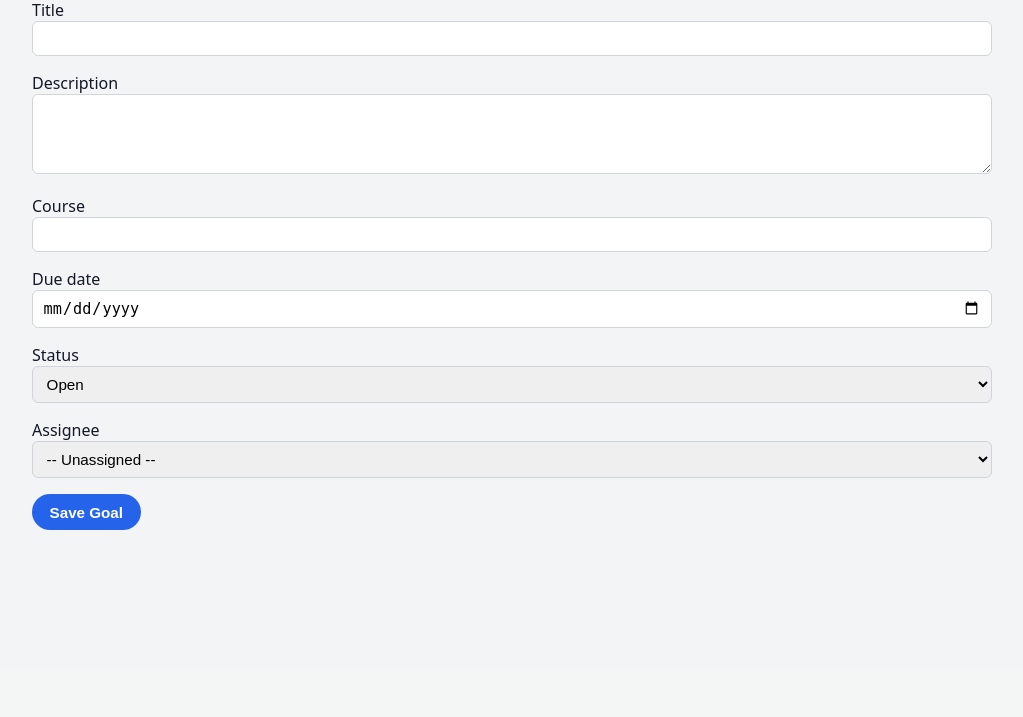
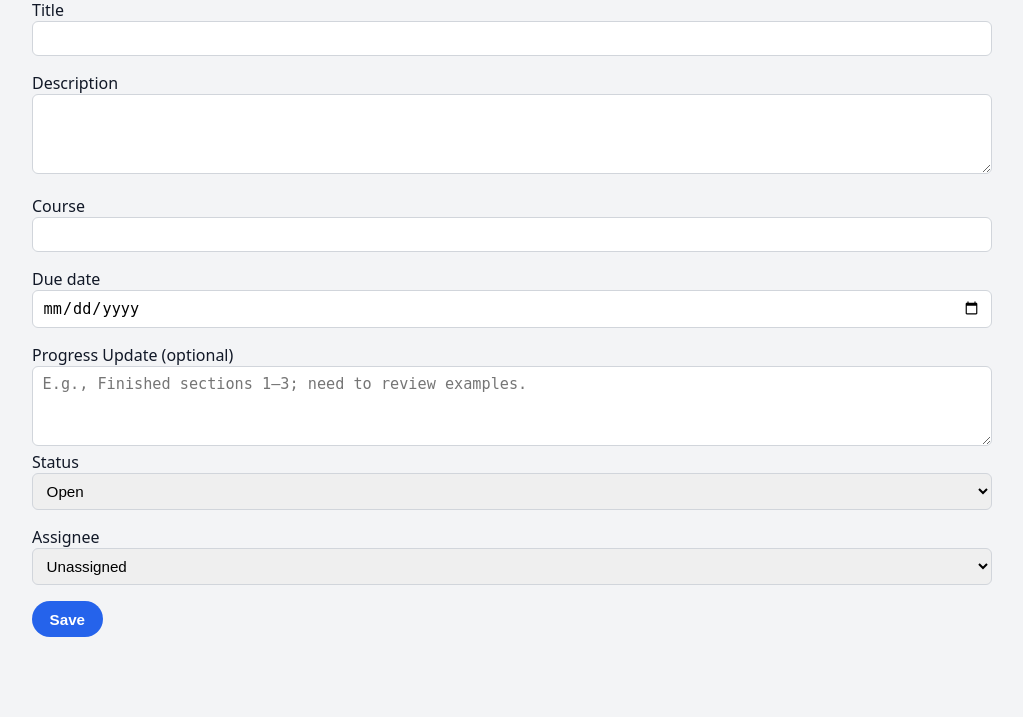
Before and after one commit to gauravd12345/milestone_project, a Flask app: page /goals/create in a window 1280 px wide. Shown: the part 130-847 px from the top of the page, without its empty margins (128-1151 px from the left). Before the commit the page ends 660 px from the top, so only its background shows below. Run offline with Flask 3, Linux system fonts and the light colour scheme; the visitor is signed in with stand-in values (Sample User, id 1); data comes from the database, SQL or seed files in the repository.

Commit message:
added use case

```diff
--- a/repo/app/forms.py
+++ b/repo/app/forms.py
@@ -8,6 +8,7 @@ from wtforms import (
     SelectField,
 )
 from wtforms.validators import DataRequired, Email, Length, Optional
+from wtforms import StringField, PasswordField, SubmitField, TextAreaField, SelectField, DateField, IntegerField
 
 
 class RegisterForm(FlaskForm):
@@ -27,17 +28,20 @@ class LoginForm(FlaskForm):
 
 
 class TaskForm(FlaskForm):
-    title = StringField("Title", validators=[DataRequired(), Length(max=120)])
-    description = TextAreaField("Description", validators=[Optional(), Length(max=2000)])
-    due_date = DateField("Due date", validators=[Optional()], format="%Y-%m-%d")
+    title = StringField("Title", validators=[DataRequired()])
+    description = TextAreaField("Description")
+    course_code = StringField("Course Code")
     status = SelectField(
         "Status",
-        choices=[
-            ("open", "Open"),
-            ("in_progress", "In Progress"),
-            ("done", "Done"),
-        ],
+        choices=[("open", "Open"), ("in_progress", "In Progress"), ("done", "Done")],
+        default="open",
     )
-    assignee_id = SelectField("Assignee", coerce=int, validators=[Optional()])
-    course_code = StringField("Course", validators=[Optional(), Length(max=64)])
-    submit = SubmitField("Save Goal")
+    due_date = DateField("Due Date", format="%Y-%m-%d", validators=[Optional()])
+    assignee_id = SelectField("Assignee", coerce=int)
+
+    progress_note = TextAreaField(
+        "Progress Update (optional)",
+        render_kw={"rows": 3, "placeholder": "E.g., Finished sections 1–3; need to review examples."},
+    )
+
+    submit = SubmitField("Save")
--- a/repo/app/models.py
+++ b/repo/app/models.py
@@ -34,10 +34,13 @@ class Task(db.Model):
     assignee_id = db.Column(db.Integer, db.ForeignKey("user.id"), nullable=True)
     created_at = db.Column(db.DateTime, default=datetime.utcnow)
 
+    progress_note = db.Column(db.Text, default="")
+
     def __init__(self, **kwargs):
         super().__init__(**kwargs)
         if self.status is None:
             self.status = "open"
+
 
 
 
--- a/repo/app/tasks/routes.py
+++ b/repo/app/tasks/routes.py
@@ -33,27 +33,26 @@ def completed():
 def create():
     form = TaskForm()
 
+    # populate assignee choices
     users = User.query.order_by(User.email).all()
-    form.assignee_id.choices = [(-1, "-- Unassigned --")] + [
-        (u.id, u.email) for u in users
-    ]
+    form.assignee_id.choices = [(-1, "Unassigned")] + [(u.id, u.email) for u in users]
 
     if form.validate_on_submit():
-        assignee_id = form.assignee_id.data
-        if assignee_id == -1:
-            assignee_id = None
+        assignee_id = form.assignee_id.data if form.assignee_id.data != -1 else None
 
         goal = Task(
             title=form.title.data,
             description=form.description.data or "",
+            course_code=form.course_code.data or None,
             status=form.status.data,
             due_date=form.due_date.data,
             assignee_id=assignee_id,
-            course_code=form.course_code.data or None,
+            # 🔹 actually save the progress update:
+            progress_note=form.progress_note.data or "",
         )
         db.session.add(goal)
         db.session.commit()
-        flash("Goal created.", "info")
+        flash("Goal created.", "success")
         return redirect(url_for("tasks.list_goals"))
 
     return render_template("tasks/create.html", form=form, title="Create Goal")
@@ -63,12 +62,11 @@ def create():
 @login_required
 def edit(task_id):
     goal = Task.query.get_or_404(task_id)
+
     form = TaskForm(obj=goal)
 
     users = User.query.order_by(User.email).all()
-    form.assignee_id.choices = [(-1, "-- Unassigned --")] + [
-        (u.id, u.email) for u in users
-    ]
+    form.assignee_id.choices = [(-1, "Unassigned")] + [(u.id, u.email) for u in users]
 
     if request.method == "GET":
         form.assignee_id.data = goal.assignee_id or -1
@@ -76,19 +74,19 @@ def edit(task_id):
     if form.validate_on_submit():
         goal.title = form.title.data
         goal.description = form.description.data or ""
+        goal.course_code = form.course_code.data or None
         goal.status = form.status.data
         goal.due_date = form.due_date.data
-
-        assignee_id = form.assignee_id.data
-        goal.assignee_id = None if assignee_id == -1 else assignee_id
-
-        goal.course_code = form.course_code.data or None
+        goal.assignee_id = form.assignee_id.data if form.assignee_id.data != -1 else None
+        # 🔹 update the progress note here:
+        goal.progress_note = form.progress_note.data or ""
 
         db.session.commit()
-        flash("Goal updated.", "info")
+        flash("Goal updated.", "success")
         return redirect(url_for("tasks.list_goals"))
 
-    return render_template("tasks/edit.html", form=form, task=goal, title="Edit Goal")
+    return render_template("tasks/edit.html", form=form, goal=goal, title="Edit Goal")
+
 
 
 @tasks_bp.route("/<int:task_id>/delete", methods=["POST"])
--- a/repo/app/tasks/templates/tasks/create.html
+++ b/repo/app/tasks/templates/tasks/create.html
@@ -29,6 +29,16 @@
       {% for e in form.due_date.errors %}<div class="error">{{ e }}</div>{% endfor %}
     </div>
 
+
+    <div class="form-group">
+      <label for="progress_note">Progress Update (optional)</label>
+      {{ form.progress_note(class="input", id="progress_note") }}
+      {% for error in form.progress_note.errors %}
+        <p class="form-error">{{ error }}</p>
+      {% endfor %}
+    </div>
+
+
     <div class="form-field">
       <label>Status</label>
       {{ form.status(class="input") }}
```
Also changed, not shown: repo/app/tasks/templates/tasks/edit.html (+9 -0 lines), repo/app/tasks/templates/tasks/list.html (+10 -0 lines).
